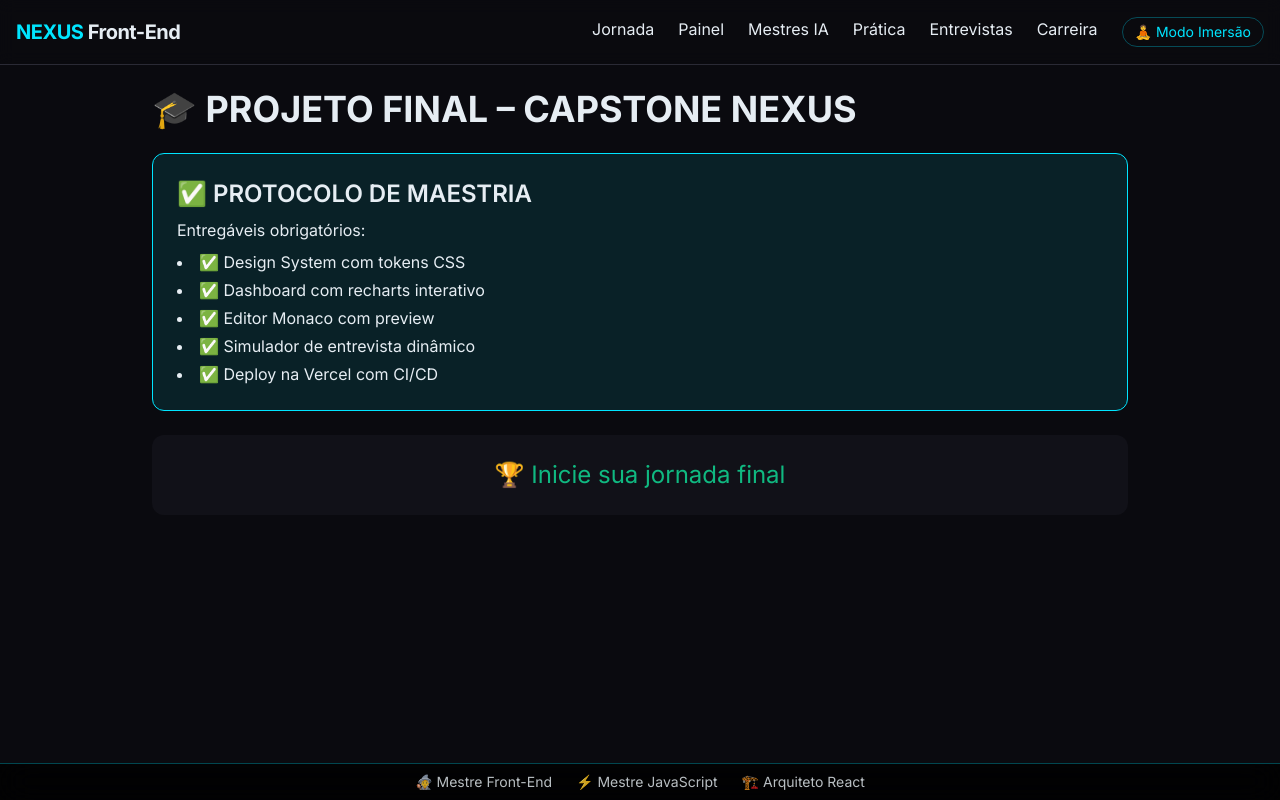
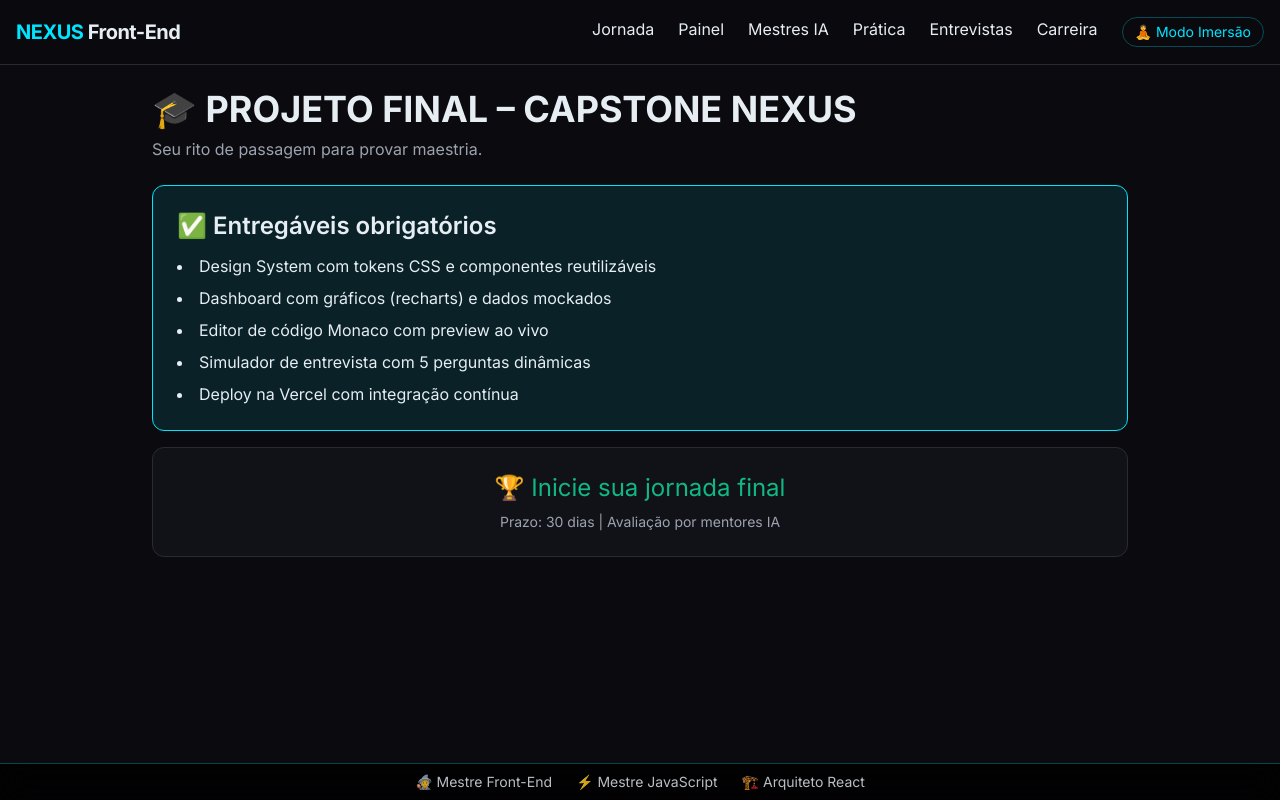
Before and after one commit to mateusdev97443/universidade-meu, a Next.js app: page /capstone in a window 1280 px wide. Built offline with nearby package versions, Linux system fonts and the light colour scheme.

Commit message:
CAPSTONE: página inline - sem imports

```diff
--- a/app/capstone/page.tsx
+++ b/app/capstone/page.tsx
@@ -1,20 +1,21 @@
-export default function CapstoneFinal() {
+export default function CapstoneNexusPage() {
   return (
     <div className="max-w-5xl mx-auto p-6">
       <h1 className="text-4xl font-bold mb-2">🎓 PROJETO FINAL – CAPSTONE NEXUS</h1>
-      <div className="bg-eletric/10 border border-eletric rounded-xl p-6 my-6">
-        <h2 className="text-2xl font-semibold">✅ PROTOCOLO DE MAESTRIA</h2>
-        <p className="mt-2">Entregáveis obrigatórios:</p>
-        <ul className="list-disc list-inside mt-2 space-y-1">
-          <li>✅ Design System com tokens CSS</li>
-          <li>✅ Dashboard com recharts interativo</li>
-          <li>✅ Editor Monaco com preview</li>
-          <li>✅ Simulador de entrevista dinâmico</li>
-          <li>✅ Deploy na Vercel com CI/CD</li>
+      <p className="text-ice-muted mb-6">Seu rito de passagem para provar maestria.</p>
+      <div className="bg-eletric/10 border border-eletric rounded-xl p-6 my-4">
+        <h2 className="text-2xl font-semibold">✅ Entregáveis obrigatórios</h2>
+        <ul className="list-disc list-inside mt-3 space-y-2">
+          <li>Design System com tokens CSS e componentes reutilizáveis</li>
+          <li>Dashboard com gráficos (recharts) e dados mockados</li>
+          <li>Editor de código Monaco com preview ao vivo</li>
+          <li>Simulador de entrevista com 5 perguntas dinâmicas</li>
+          <li>Deploy na Vercel com integração contínua</li>
         </ul>
       </div>
-      <div className="bg-obsidian-card p-6 rounded-xl text-center">
-        <span className="text-emerald text-2xl">🏆 Inicie sua jornada final</span>
+      <div className="bg-obsidian-card border border-border rounded-xl p-6 text-center">
+        <span className="text-emerald text-2xl block">🏆 Inicie sua jornada final</span>
+        <p className="text-ice-muted text-sm mt-2">Prazo: 30 dias | Avaliação por mentores IA</p>
       </div>
     </div>
   );
```
